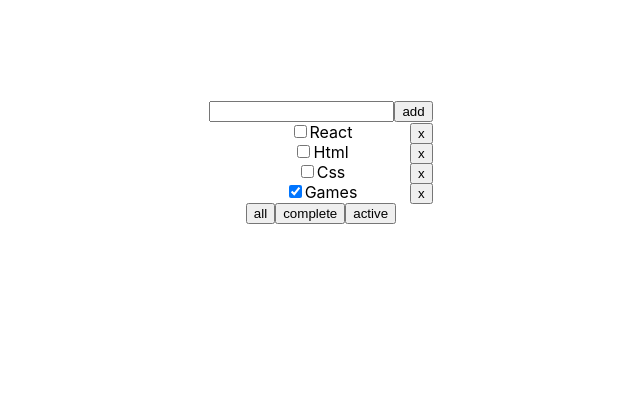
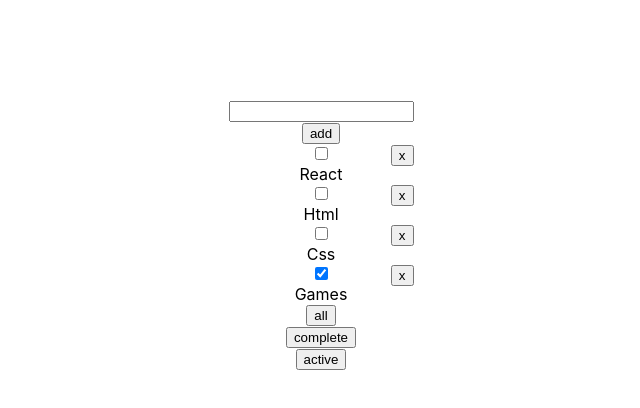
Before and after one commit to whoknow117/TypeScriptTodoList, a React (Create React App) app: page / in a window 1280 px wide. Shown: the top 408 px of the page, without its empty margins (319-959 px from the left). Built offline with nearby package versions, Linux system fonts and the light colour scheme.

Commit message:
CompleteSuperItems

```diff
--- a/src/components/TodoList/Affairs/Affairs.tsx
+++ b/src/components/TodoList/Affairs/Affairs.tsx
@@ -1,6 +1,7 @@
 import React, {ChangeEvent} from 'react';
 import classes from './Affairs.module.scss';
 import {DefaultTasksType} from "../../../App";
+import SupperCheckbox from "../../common/SuperCheckbox/SupperCheckbox";
 
 
 
@@ -16,7 +17,8 @@ const Affairs:React.FC<PropsType> = ({changeTaskStatus, deleteCallBack, task, ..
     const changeStatus = (e: ChangeEvent<HTMLInputElement>) => {changeTaskStatus(task.id, e.currentTarget.checked)}
 
     return <div className={classes.todoWrapper}>
-        <input checked={task.isDone} type="checkbox" onChange={changeStatus} />
+        {/*<input checked={task.isDone} type="checkbox" onChange={changeStatus} />*/}
+        <SupperCheckbox checked={task.isDone} onChange={changeStatus}/>
         {task.name}
         <div className={classes.btn}>
             <button onClick={deleteTask}>x</button>
--- a/src/components/TodoList/TodoButtons/TodoButtons.tsx
+++ b/src/components/TodoList/TodoButtons/TodoButtons.tsx
@@ -1,6 +1,7 @@
 import React from 'react';
 import classes from './TodoButtons.module.scss';
 import {AffairsPriorityType, DefaultTasksType} from "../../../App";
+import SupperButton from "../../common/SuperButton/SupperButton";
 
 
 
@@ -17,9 +18,11 @@ const TodoButtons:React.FC<TodoButtonsType> = ({setFilter}) => {
     const setActive = () => {setFilter("active")}
 
     return <div className={classes.todoWrapper}>
-        <button onClick={setAll}>all</button>
-        <button onClick={setComplete}>complete</button>
-        <button onClick={setActive}>active</button>
+
+        <SupperButton onClick={setAll}>all</SupperButton>
+        <SupperButton onClick={setComplete}>complete</SupperButton>
+        <SupperButton onClick={setActive}>active</SupperButton>
+
 
     </div>
 }
--- a/src/components/TodoList/TodoInput/TodoInput.tsx
+++ b/src/components/TodoList/TodoInput/TodoInput.tsx
@@ -1,5 +1,9 @@
 import React, {ChangeEvent, useState} from 'react';
 import classes from './TodoInput.module.scss';
+import SupperInput from "../../common/SuperInput/SupperInput";
+import SupperButton from "../../common/SuperButton/SupperButton";
+
+
 
 
 
@@ -16,8 +20,12 @@ const TodoInput:React.FC<TodoInputType> = ({error,setError ,addTask}) => {
 
     const addAffair = () => {
 
-        if (title.trim() !== "") addTask(title.trim())
-        else setError("erro")
+        if (title.trim() !== ""){
+            addTask(title.trim())
+            setTitle("")
+        }
+
+        else setError("error")
 
     }
 
@@ -30,8 +38,10 @@ const TodoInput:React.FC<TodoInputType> = ({error,setError ,addTask}) => {
 
     return <div className={classes.todoWrapper}>
 
-        <input value={title} onChange={changeTitle } type="text"/>
-        <button onClick={addAffair}>add</button>
+        {/*<input value={title} onChange={changeTitle } type="text"/>*/}
+        <SupperInput value={title} onChange={changeTitle}/>
+        {/*<button onClick={addAffair}>add</button>*/}
+        <SupperButton onClick={addAffair}>add</SupperButton>
 
 
     </div>
--- /dev/null
+++ b/src/components/common/SuperButton/SupperButton.tsx
@@ -0,0 +1,26 @@
+import React, {ButtonHTMLAttributes, DetailedHTMLProps} from 'react';
+import classes from './SupperButton.module.scss';
+
+
+type DefaultButtonPropsType =  DetailedHTMLProps<ButtonHTMLAttributes<HTMLButtonElement>, HTMLButtonElement>
+
+
+
+
+export type SupperButtonType = DefaultButtonPropsType & {
+     red?: boolean
+}
+
+const SupperButton:React.FC<SupperButtonType> = ({red, children,...restProps}) => {
+
+
+
+
+    return <div className={classes.todoWrapper}>
+
+        <button {...restProps}>{children}</button>
+
+    </div>
+}
+
+export default SupperButton;
--- /dev/null
+++ b/src/components/common/SuperCheckbox/SupperCheckbox.tsx
@@ -0,0 +1,43 @@
+import React, {ChangeEvent, DetailedHTMLProps, InputHTMLAttributes} from 'react';
+import classes from './SupperCheckbox.module.scss';
+
+
+type DefaultButtonPropsType = DetailedHTMLProps<InputHTMLAttributes<HTMLInputElement>, HTMLInputElement>
+
+
+export type SupperCheckboxType = DefaultButtonPropsType & {
+    onChangeChecked?: (checked: boolean) => void
+
+}
+
+const SupperCheckbox: React.FC<SupperCheckboxType> = ({
+                                                          onChangeChecked,
+                                                          type,
+                                                          onChange,
+                                                          children
+                                                          , ...restProps
+                                                      }) => {
+
+
+    const onChangeCallback = (e: ChangeEvent<HTMLInputElement>) => {
+        onChange
+        && onChange(e);
+        onChangeChecked
+        &&
+        onChangeChecked(e.currentTarget.checked)
+    }
+
+    return <div className={classes.todoWrapper}>
+
+        <label>
+            <input
+                type="checkbox"
+                onChange={onChangeCallback}
+                {...restProps}
+            />
+        </label>
+
+    </div>
+}
+
+export default SupperCheckbox;
--- /dev/null
+++ b/src/components/common/SuperInput/SupperInput.tsx
@@ -0,0 +1,37 @@
+import React, {ButtonHTMLAttributes, ChangeEvent, DetailedHTMLProps, InputHTMLAttributes} from 'react';
+import classes from './SupperInput.module.scss';
+
+
+type DefaultButtonPropsType =  DetailedHTMLProps<InputHTMLAttributes<HTMLInputElement>, HTMLInputElement>
+
+export type SupperInputType = DefaultButtonPropsType & {
+    onChangeText?: (value: string) => void
+    error?: string
+
+}
+
+const SupperInput:React.FC<SupperInputType> = ({onChangeText
+                                                   ,error,onChange,type
+
+                                                   , ...restProps}) => {
+
+
+
+    const onChangeCallback = (e: ChangeEvent<HTMLInputElement>) => {
+        onChange
+        && onChange(e)
+        onChangeText && onChangeText(e.currentTarget.value)
+    }
+
+
+    return <div className={classes.todoWrapper}>
+        <input
+            type={"text"}
+            onChange={onChangeCallback}
+
+            {...restProps}
+        />
+    </div>
+}
+
+export default SupperInput;
```
Also changed, not shown: src/components/common/SuperButton/SupperButton.module.scss (added), src/components/common/SuperCheckbox/SupperCheckbox.module.scss (added), src/components/common/SuperInput/SupperInput.module.scss (added).
